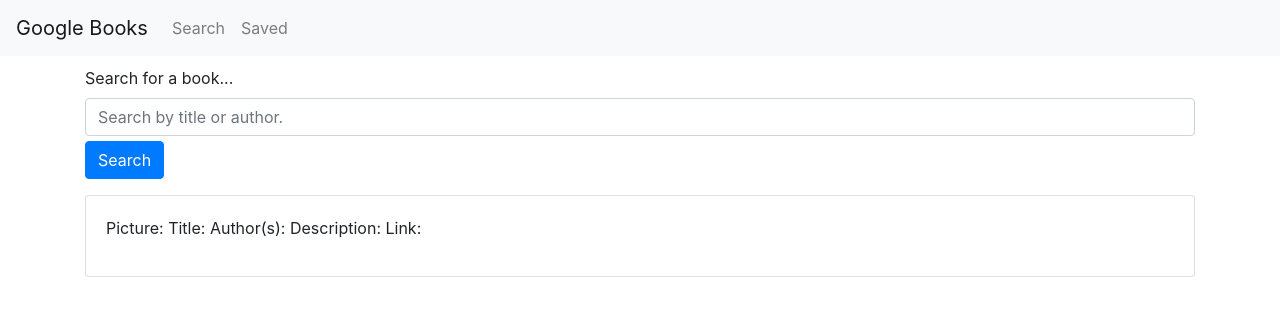
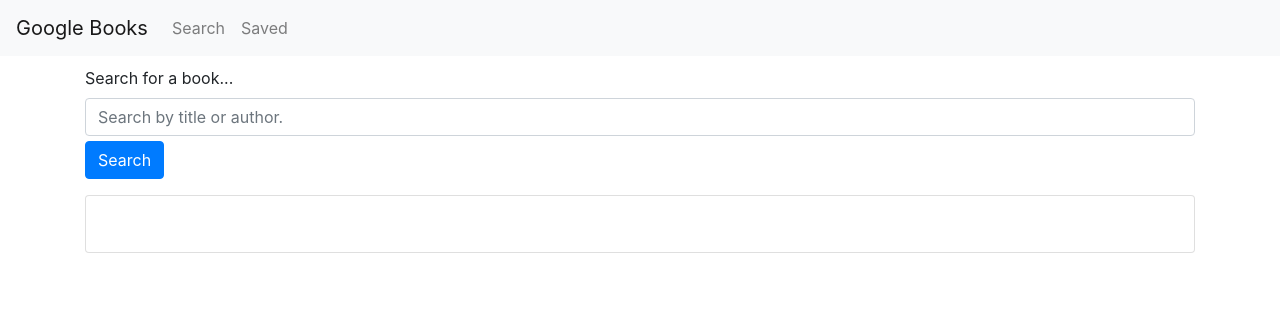
Before and after one commit to jenniferdaeumler/gt-mern-google-booksearch-app, a React (Create React App) app in the folder client/: page /search in a window 1280 px wide. Shown: the top 316 px of the page. Built offline with nearby package versions, Linux system fonts and the light colour scheme; no server answers.

Commit message:
Not sure how to render

```diff
--- a/client/src/containers/Search/Search.jsx
+++ b/client/src/containers/Search/Search.jsx
@@ -72,7 +72,7 @@
               <div className="card">
                 <div className="card-body">
                   <p>
-                    Picture: {this.author} Title: Author(s): Description: Link:
+                    {this.state.NOTSURE}
                   </p>
                 </div>
               </div>
```
